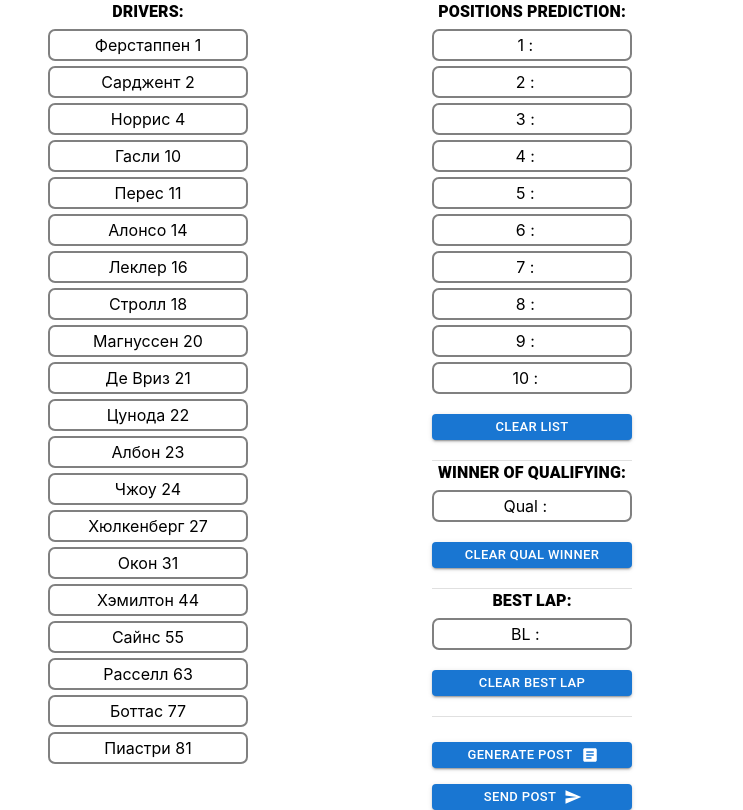
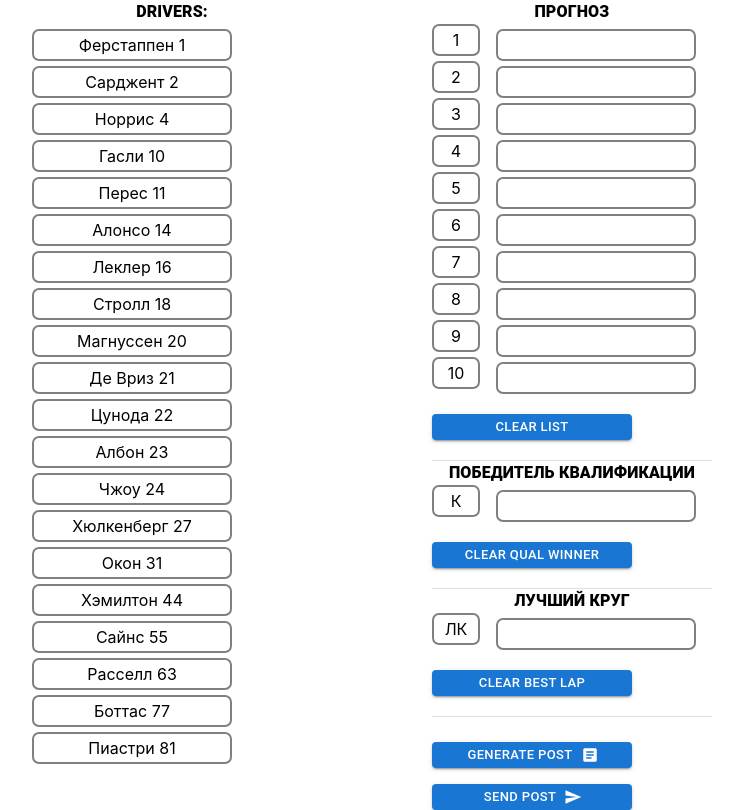
Before and after one commit to SkunovDen/f1_toto_4_d3, a React (Create React App) app: page / in a window 1280 px wide. Shown: the whole page, without its empty margins (208-951 px from the left). Built offline with nearby package versions, Linux system fonts and the light colour scheme; the HTML template or start-up script is replaced by a standard one.

Commit message:
RU version 1.0

```diff
--- a/src/App.css
+++ b/src/App.css
@@ -5,7 +5,7 @@
 }
 
 .App {
-  width: 60vw;
+  width: 100vw;
   height: 100vh;
   display: flex;
   margin: auto;
@@ -31,6 +31,16 @@
   cursor: grab;
 }
 
+.slotname{
+  height: 2em;
+  border-radius: 7px;
+  border: 2px solid gray;
+  display: flex;
+  justify-content: center;
+  align-items: center;
+  margin-top: 5px;
+}
+
 .clearbutton{
   width: 200px;
   height: 2em;
--- a/src/App.js
+++ b/src/App.js
@@ -18,13 +18,13 @@ function App() {
           justify="center">
 
           <Grid item xs={4}>
-            <div style={{width: '200px'}}>
+            <div style={{width: '280px'}}>
               <StartGrid />
             </div>
           </Grid>
 
           <Grid item xs={4}>
-            <div style={{width: '200px'}}>
+            <div style={{width: '280px'}}>
               <Podium />
               <Extras />
 
--- a/src/components/Extras.jsx
+++ b/src/components/Extras.jsx
@@ -35,18 +35,24 @@ const Extras = () => {
     return(
       <Box>
         <Stack>
-          <Typography sx={{margin:'auto', fontWeight:800}}>WINNER OF QUALIFYING:</Typography>
+          <Typography sx={{margin:'auto', fontWeight:800}}>
+              ПОБЕДИТЕЛЬ КВАЛИФИКАЦИИ
+          </Typography>
 
+          <Stack direction="row" spacing={2}>
+            <div className="slotname" style={{minWidth : '3em'}}>
+                К
+            </div>
+            <Box>
               <div className='card'
                   onDragLeave={(e) => dragEndHandler(e)}
                   onDragEnd={(e) => dragEndHandler(e)}
                   onDragOver={(e) => dragOverHandler(e)}
                   onDrop={(e) => dropHandler(e, slotQualWinner)}>
-            {slotQualWinner.position}&nbsp;:&nbsp;&nbsp;
                 {slotQualWinner.name}
-            &nbsp;
-            {slotQualWinner.number}
               </div>
+            </Box>
+          </Stack>
 
           <Button sx={{marginY:'20px'}} className="clearbutton"
               size="small" variant="contained"
@@ -56,17 +62,26 @@ const Extras = () => {
 
           <Divider/>
 
-          <Typography sx={{margin:'auto', fontWeight:800}}>BEST LAP:</Typography>
+          <Typography sx={{margin:'auto', fontWeight:800}}>
+            ЛУЧШИЙ КРУГ
+          </Typography>
+
+          <Stack direction="row" spacing={2}>
+            <div className="slotname" style={{minWidth : '3em'}}>
+                ЛК
+            </div>
+            <Box>
               <div className='card'
                   onDragLeave={(e) => dragEndHandler(e)}
                   onDragEnd={(e) => dragEndHandler(e)}
                   onDragOver={(e) => dragOverHandler(e)}
                   onDrop={(e) => dropHandler(e, slotBestLap)}>
-            {slotBestLap.position}&nbsp;:&nbsp;&nbsp;
                 {slotBestLap.name}
-            &nbsp;
-            {slotBestLap.number}
               </div>
+            </Box>
+          </Stack>
+
+
 
           <Button sx={{marginY:'20px'}} className="clearbutton"
               size="small" variant="contained"
--- a/src/components/Podium.jsx
+++ b/src/components/Podium.jsx
@@ -1,5 +1,6 @@
 import React from "react";
-import { Box, Button, Stack, Divider, Typography } from "@mui/material";
+import { Box, Button, Stack, Divider, Typography} from "@mui/material";
+
 
 
 import PodiumSlot from "./PodiumSlot";
@@ -16,12 +17,17 @@ const Podium = () => {
 
     return(
         <Box>
-             {/* sx={{border: '1px solid wheat', borderRadius: '11px', margin: 3}}> */}
-
             <Stack>
-                <Typography sx={{margin:'auto', fontWeight:800}}>POSITIONS PREDICTION:</Typography>
+                <Typography sx={{margin:'auto', fontWeight:800}}>
+                    ПРОГНОЗ
+                </Typography>
                 {podiumList.sort(sortDrivers).map((driver,index) =>
-                    <PodiumSlot slot={driver} key={index} />
+                    <Stack direction="row" spacing={2}>
+                        <div className="slotname" style={{minWidth : '3em'}}>
+                            {++index}
+                        </div>
+                        <PodiumSlot slot={driver} key={index} />
+                    </Stack>
                 )}
 
                 <Button sx={{marginY:'20px'}} className="clearbutton" size="small" variant="contained"
--- a/src/components/PodiumSlot.jsx
+++ b/src/components/PodiumSlot.jsx
@@ -63,7 +63,7 @@ const PodiumSlot = (props) => {
             onDragEnd={(e) => dragEndHandler(e)}
             onDragOver={(e) => dragOverHandler(e)}
             onDrop={(e) => dropHandler(e, slot)}
-        > {slot.position}&nbsp;:&nbsp;&nbsp;
+        >
             {slot.name}
             &nbsp;
             {slot.number}
--- a/src/components/Post.jsx
+++ b/src/components/Post.jsx
@@ -14,7 +14,7 @@ import { useFinishListStore } from '../store/finishListStore'
 const Post = () => {
 
 
-const style = {
+const modalBoxStyle = {
     position :'absolute',
     top: '50%',
     left: '50%',
@@ -37,12 +37,13 @@ const style = {
     var t = ''
     // eslint-disable-next-line
     const b = podiumList.map((slot, index) => {
-      t += (`${index}.${slot.name}\n`)
+      t += (`${slot.name}\n`)
       return null
       }
     )
-    t += `BL.${bestLap.name}\n`
-    t += `Q.${qualWinner.name}`
+    t += `К ${qualWinner.name}\n`
+    t += `ЛК ${bestLap.name}`
+
     return t
   }
 
@@ -67,7 +68,7 @@ const style = {
         open={open}
         onClose={handleClose}
       >
-        <Box sx={style}>
+        <Box sx={modalBoxStyle}>
           <Textarea minRows={12} maxRows={12}
             value={postText} />
           <Button onClick={() => handleCopyToClipboard()}>Copy to clipboard</Button>
```
Lines whose indentation alone changed are shown as unchanged.
